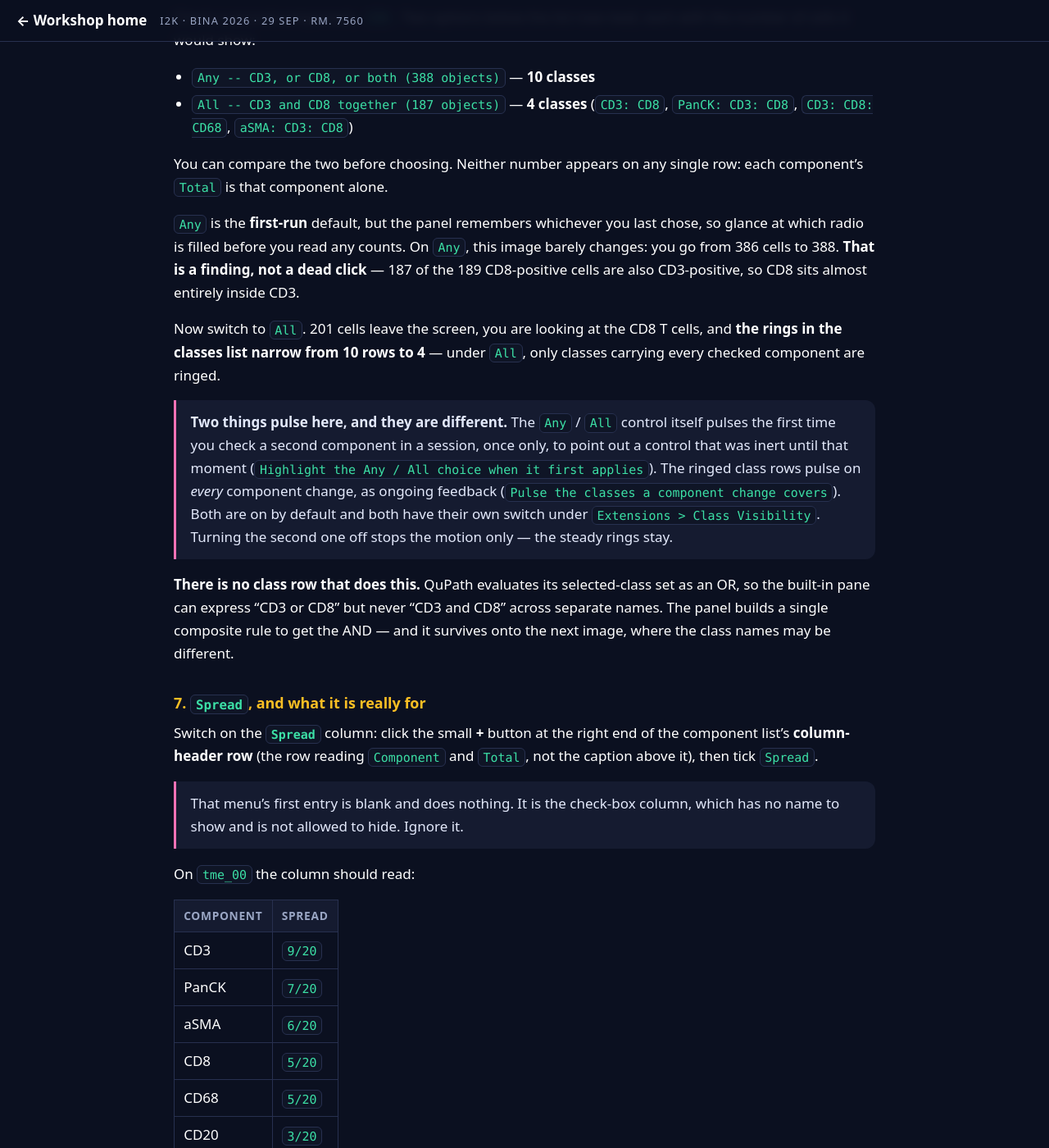
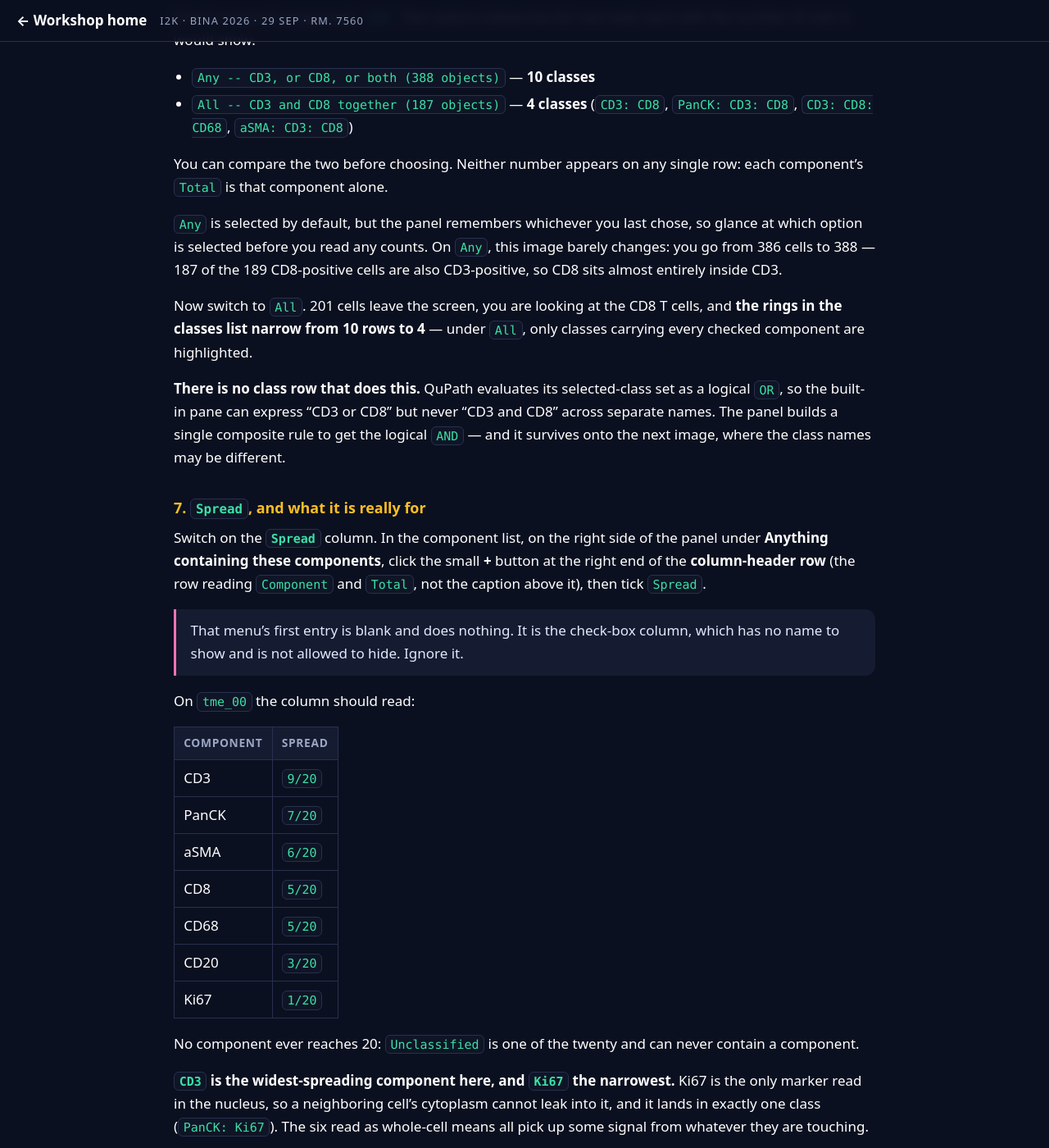
Before and after one commit to MichaelSNelson/BINA-I2K-2026-QuPath-Extensions, a Jekyll site: the page built from docs/14-class-visibility.md, in a window 1280 px wide and 1400 px high, scrolled down 6110 px. Shown: the whole window at 82% size. Built offline with Jekyll 4.4.1, drawn with Linux system fonts in a browser that asks for light colours; some of the changed text lies outside the part shown.

Commit message:
Guide 14: tester notes on sections 5-7
Claude-Session: https://claude.ai/code/session_01KwiACUr5MacuDvqp74c96o

```diff
--- a/docs/14-class-visibility.md
+++ b/docs/14-class-visibility.md
@@ -207,7 +207,7 @@ nothing changed, see [If something looks wrong](#if-something-looks-wrong).)
 **Now look at the classes list.** The `CD3` row shows a greyed-out tick: the component rule set
 it, and hovering it says to change it in the components list. The other eight classes containing
 `CD3` (`CD3: CD8`, `PanCK: CD3: CD8`, `aSMA: CD3` and five more, some below the fold) have a
-**blue ring** around their check box, and they pulsed briefly when you checked `CD3`. A ring means
+**blue ring** around their check box. A ring means
 the component rule reaches that class. Uncheck `CD3` and the rings disappear; a tick you put there
 yourself would stay.
 
@@ -237,34 +237,26 @@ of cells it would show:
 You can compare the two before choosing. Neither number appears on any single row: each
 component's `Total` is that component alone.
 
-`Any` is the **first-run** default, but the panel remembers whichever you last chose, so glance at
-which radio is filled before you read any counts. On `Any`, this image barely changes: you go from
-386 cells to 388.
-**That is a finding, not a dead click** — 187 of the 189 CD8-positive cells are also CD3-positive,
+`Any` is selected by default, but the panel remembers whichever you last chose, so glance at
+which option is selected before you read any counts. On `Any`, this image barely changes: you go from
+386 cells to 388 — 187 of the 189 CD8-positive cells are also CD3-positive,
 so CD8 sits almost entirely inside CD3.
 
 Now switch to `All`. 201 cells leave the screen, you are looking at the CD8 T cells, and **the
 rings in the classes list narrow from 10 rows to 4** — under `All`, only classes carrying every
-checked component are ringed.
+checked component are highlighted.
 
-> **Two things pulse here, and they are different.** The `Any` / `All` control itself pulses the
-> first time you check a second component in a session, once only, to point out a control that was
-> inert until that moment (`Highlight the Any / All choice when it first applies`). The ringed
-> class rows pulse on *every* component change, as ongoing feedback
-> (`Pulse the classes a component change covers`). Both are on by default and both have their own
-> switch under `Extensions > Class Visibility`. Turning the second one off stops the motion only —
-> the steady rings stay.
-
-**There is no class row that does this.** QuPath evaluates its selected-class set as an OR, so
-the built-in pane can express "CD3 or CD8" but never "CD3 and CD8" across separate names. The
-panel builds a single composite rule to get the AND — and it survives onto the next image,
+**There is no class row that does this.** QuPath evaluates its selected-class set as a logical <code>OR</code>,
+so the built-in pane can express "CD3 or CD8" but never "CD3 and CD8" across separate names. The
+panel builds a single composite rule to get the logical <code>AND</code> — and it survives onto the next image,
 where the class names may be different.
 
 ### 7. `Spread`, and what it is really for
 
-Switch on the **`Spread`** column: click the small **+** button at the right end of the
-component list's **column-header row** (the row reading `Component` and `Total`, not the caption
-above it), then tick `Spread`.
+Switch on the **`Spread`** column. In the component list, on the right side of the panel under
+**Anything containing these components**, click the small **+** button at the right end of the
+**column-header row** (the row reading `Component` and `Total`, not the caption above it), then
+tick `Spread`.
 
 > That menu's first entry is blank and does nothing. It is the check-box column, which has no
 > name to show and is not allowed to hide. Ignore it.
@@ -289,13 +281,12 @@ marker read in the nucleus, so a neighboring cell's cytoplasm cannot leak into i
 exactly one class (`PanCK: Ki67`). The six read as whole-cell means all pick up some signal from
 whatever they are touching.
 
-**Nothing here will be shown in bold, and that is worth understanding.** The panel emphasises a
-`Spread` figure only when a component covers at least 80% of the classes, and only once there are
-five or more of them. CD3 tops out at 9 of 20, which is 45%. A real hi-plex panel that appends
+The panel emphasizes a `Spread` figure, by showing it in bold, only when a component covers at
+least 80% of the classes, and only once there are five or more of them. The widest-spreading
+component, CD3, tops out at 9 of 20, which is 45%. A real hi-plex panel that appends
 `positive` or `Cell` to every class name produces a component sitting in 19 of 20 classes — that
 one bolds, and the status strip names it. This dataset has no such component, because the script
-builds names from marker names alone. What you are seeing is the column behaving correctly on
-well-formed names.
+builds names from marker names alone.
 
 **Test that, rather than taking it on trust.** Change `COMPARTMENT` in the script to
 `["Ki67": "Nucleus"].withDefault { "Cytoplasm" }` and re-run. Cytoplasm excludes the nuclear
```
